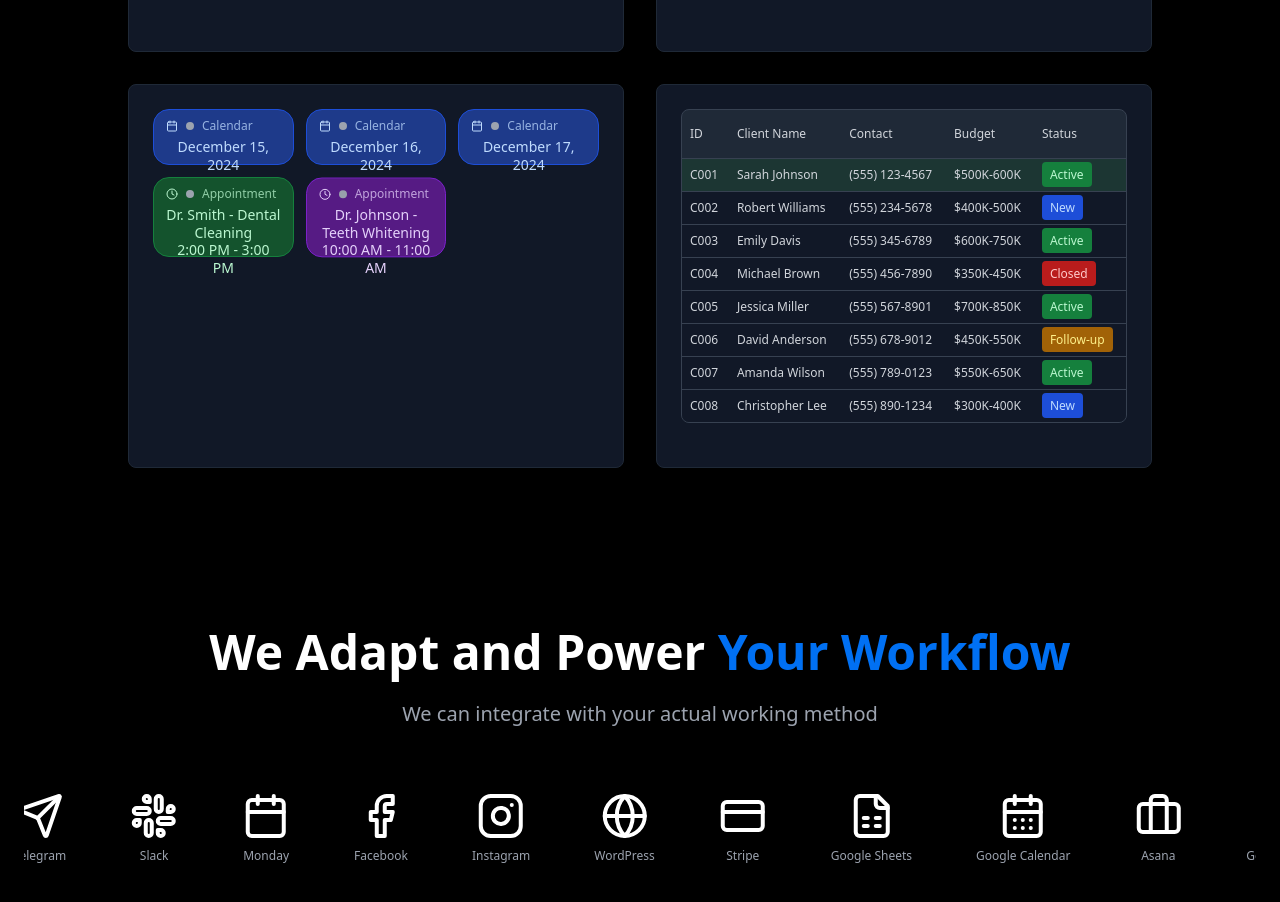
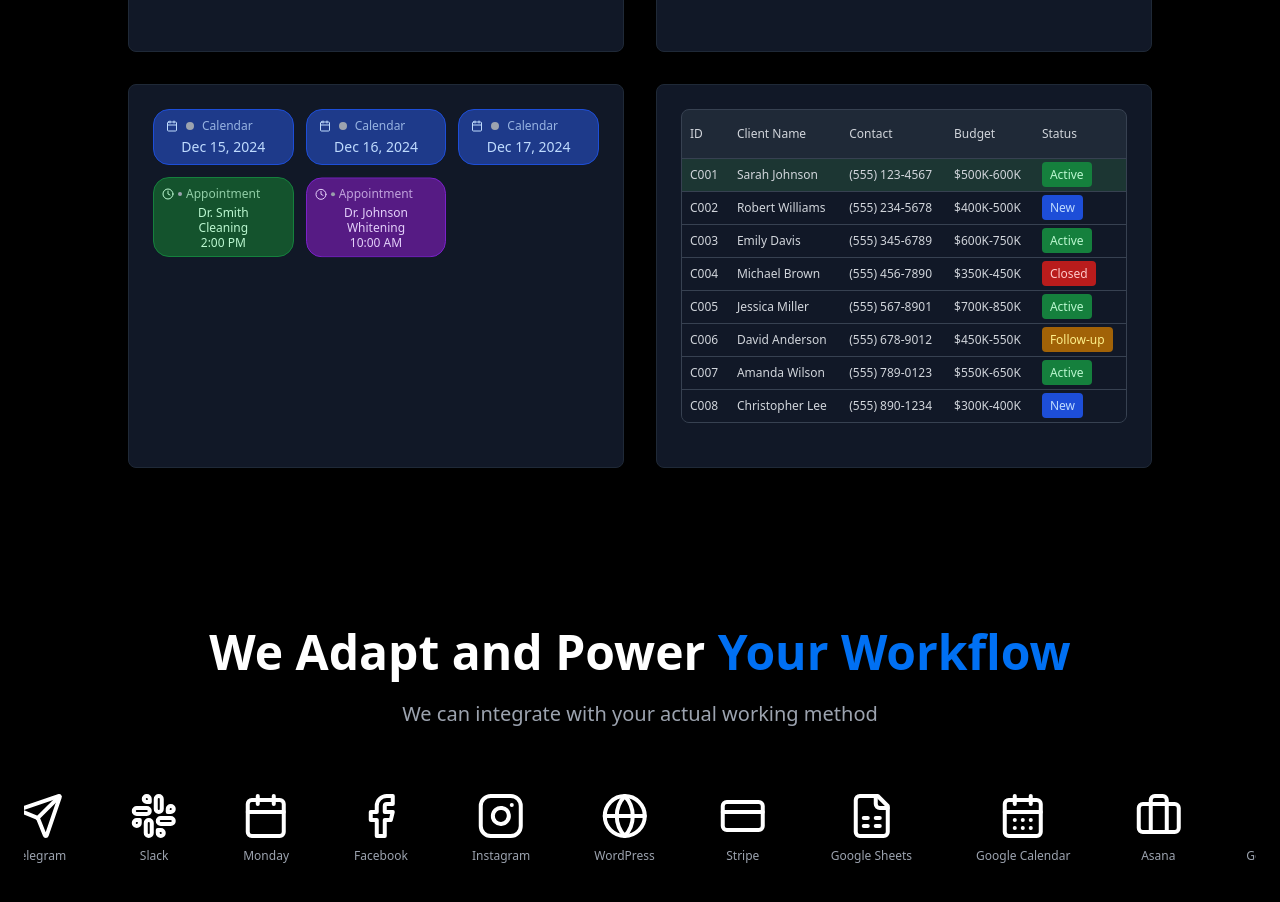
Before and after one commit to gerrybarria/cirkadian-ai-automate, a React (Vite) app: page / in a window 1280 px wide. Shown: the part 1600-2502 px from the top of the page. Built offline with nearby package versions, Linux system fonts and the light colour scheme.

Commit message:
Fix: Calendar text overflow and spacing
Adjusted text and spacing within the calendar demo to prevent text overflow.

```diff
--- a/src/components/AnimatedDemos.tsx
+++ b/src/components/AnimatedDemos.tsx
@@ -1,4 +1,3 @@
-
 import { useEffect, useState } from "react";
 import { Card } from "@/components/ui/card";
 import { Calendar, Car, Users, FileText, Clock } from "lucide-react";
@@ -53,37 +52,37 @@ const conversations = {
   }],
   dentist: [{
     type: 'appointment',
-    text: "Dr. Smith - Dental Cleaning\n2:00 PM - 3:00 PM",
+    text: "Dr. Smith\nCleaning\n2:00 PM",
     delay: 800,
     position: { row: 1, col: 0 },
     color: 'green'
   }, {
     type: 'appointment',
-    text: "Dr. Johnson - Teeth Whitening\n10:00 AM - 11:00 AM",
+    text: "Dr. Johnson\nWhitening\n10:00 AM",
     delay: 1200,
     position: { row: 1, col: 1 },
     color: 'purple'
   }, {
     type: 'appointment',
-    text: "Dr. Smith - Root Canal\n3:00 PM - 4:30 PM",
+    text: "Dr. Smith\nRoot Canal\n3:00 PM",
     delay: 1600,
     position: { row: 1, col: 2 },
     color: 'orange'
   }, {
     type: 'appointment',
-    text: "Dr. Martinez - Checkup\n9:00 AM - 10:00 AM",
+    text: "Dr. Martinez\nCheckup\n9:00 AM",
     delay: 2000,
     position: { row: 2, col: 0 },
     color: 'blue'
   }, {
     type: 'appointment',
-    text: "Dr. Lee - Braces Adjustment\n1:00 PM - 2:00 PM",
+    text: "Dr. Lee\nBraces\n1:00 PM",
     delay: 2400,
     position: { row: 2, col: 1 },
     color: 'red'
   }, {
     type: 'appointment',
-    text: "Dr. Wilson - Filling\n4:00 PM - 5:00 PM",
+    text: "Dr. Wilson\nFilling\n4:00 PM",
     delay: 2800,
     position: { row: 2, col: 2 },
     color: 'teal'
@@ -108,9 +107,9 @@ const conversations = {
 
 // Fixed dates for the dentist calendar
 const dentistDates = [
-  { text: "December 15, 2024", col: 0 },
-  { text: "December 16, 2024", col: 1 },
-  { text: "December 17, 2024", col: 2 }
+  { text: "Dec 15, 2024", col: 0 },
+  { text: "Dec 16, 2024", col: 1 },
+  { text: "Dec 17, 2024", col: 2 }
 ];
 
 // Fixed real estate client data
@@ -286,14 +285,14 @@ export const AnimatedDemos = () => {
 
                 return (
                   <div key={row} className="animate-fade-in">
-                    <div className={`px-3 py-2 rounded-2xl ${bgColor} h-20 flex flex-col`}>
-                      <div className="flex items-center gap-2 mb-1">
-                        <Clock className="w-3 h-3" />
-                        <div className="w-2 h-2 rounded-full bg-gray-400" />
-                        <span className="text-xs opacity-75">Appointment</span>
+                    <div className={`px-2 py-2 rounded-2xl ${bgColor} h-20 flex flex-col overflow-hidden`}>
+                      <div className="flex items-center gap-1 mb-1">
+                        <Clock className="w-3 h-3 flex-shrink-0" />
+                        <div className="w-1 h-1 rounded-full bg-gray-400 flex-shrink-0" />
+                        <span className="text-xs opacity-75 truncate">Appointment</span>
                       </div>
-                      <div className="flex-1 flex items-center justify-center">
-                        <p className="text-sm text-center whitespace-pre-line leading-tight">{appointment.text}</p>
+                      <div className="flex-1 flex items-center justify-center overflow-hidden">
+                        <p className="text-xs text-center whitespace-pre-line leading-tight overflow-hidden">{appointment.text}</p>
                       </div>
                     </div>
                   </div>
```
